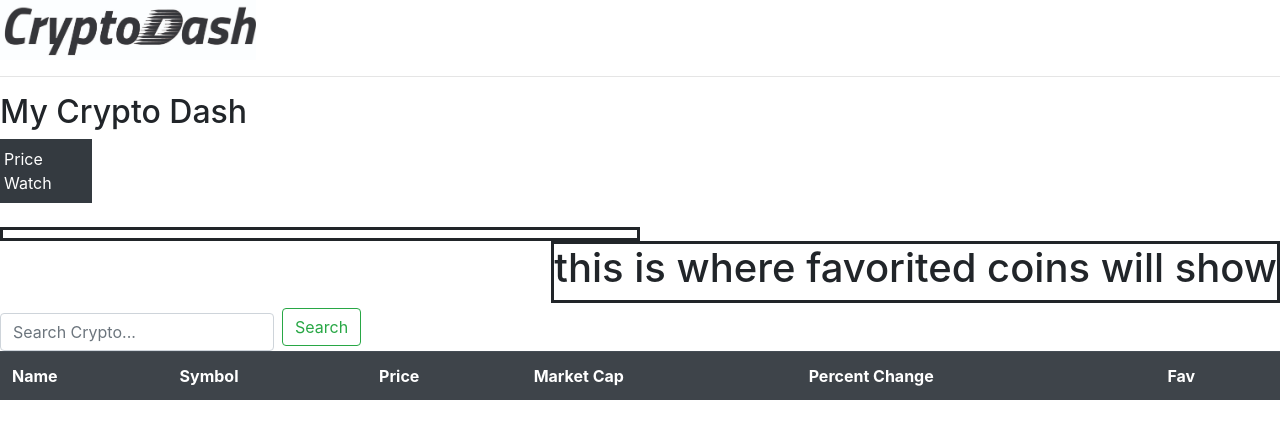
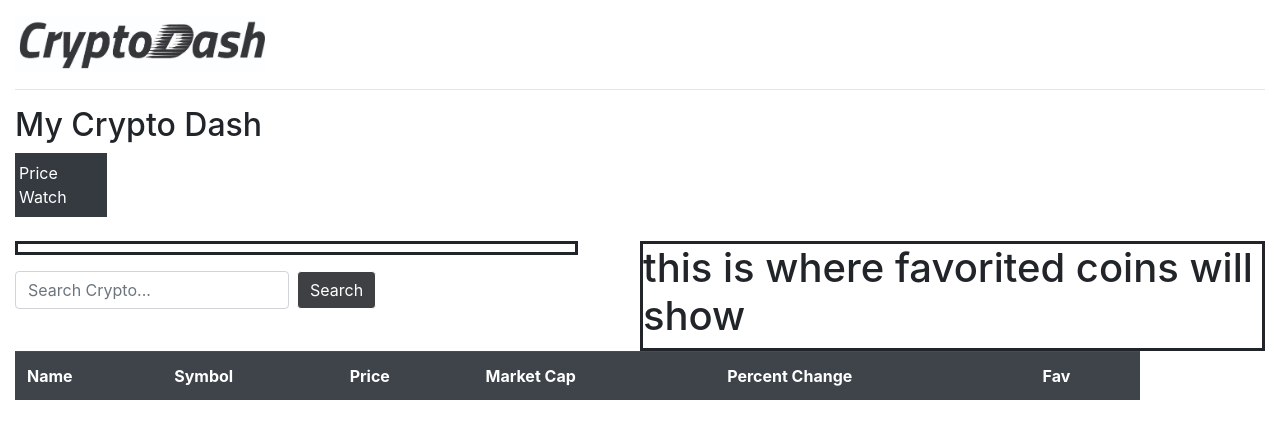
Before and after one commit to geosynchro/flat-iron-project-1, a plain HTML site: page index.html in a window 1280 px wide. Drawn offline with nearby package versions, Linux system fonts and the light colour scheme; no server answers.

Commit message:
CSS style updates to go with html

```diff
--- a/style.css
+++ b/style.css
@@ -1,6 +1,63 @@
-
+body{
+    margin: 15px;
+}
 img {
     max-width: 20%;
+}
+
+
+.crypto-scroll{
+    background-color: white;
+    /* background-color: rgb(212, 212, 212); */
+    padding-left: 10px;
+    animation: marquee 8s linear infinite;
+}
+
+#featured-coin, #crypto-dash {
+    display: inline-block;
+    border: solid;
+}
+
+#featured-coin{
+    width: 45%;
+    padding-left:10px;
+    padding-right:10px;
+    margin-bottom:10px;
+
+}
+
+#crypto-dash {
+    float: right;
+    border: solid;
+    width: 50%;
+}
+
+input {
+    width: 100%;
+}
+
+#search-bar {
+    width: 50%;
+    margin-bottom: 5px;
+}
+
+.btn {
+    background-color: #3e4043;
+    color: white;
+    border-color: white;
+
+}
+
+#crypto-table-list {
+
+    width: 90%;
+}
+
+
+
+
+
+    /* max-width: 20%;
  }
 
  #ticker{
@@ -34,4 +91,4 @@ input {
  .bottom-container {
      float: left;
      width: 100%;
-}
+ } */
```
Lines whose indentation alone changed are shown as unchanged.
